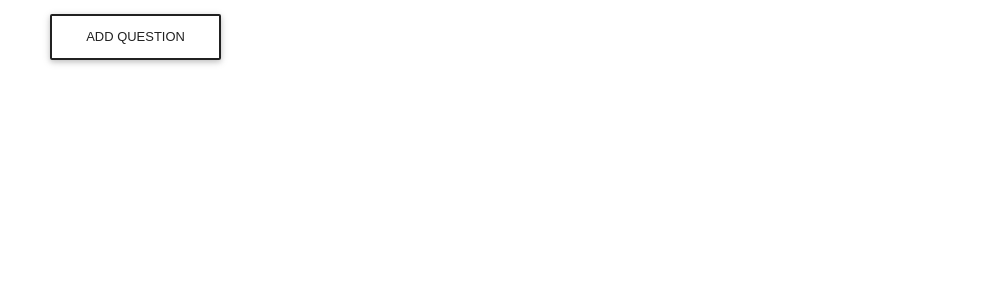
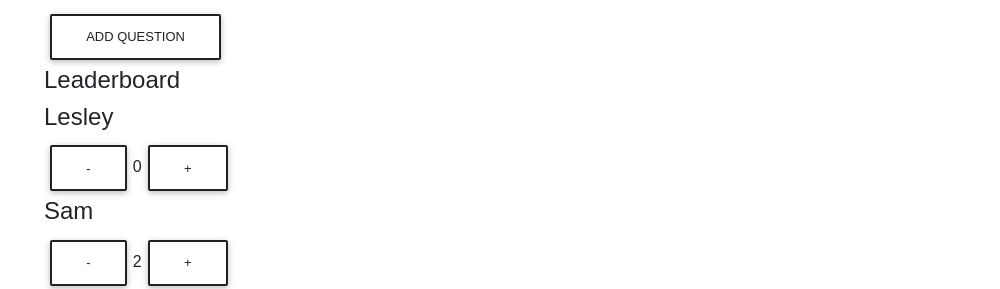
Before and after one commit to lezzles11/React-Practice, a React (Create React App) app: page / in a window 1280 px wide. Shown: the part 548-837 px from the top of the page, without its empty margins (41-1041 px from the left). Before the commit the page ends 800 px from the top, so only its background shows below. Built offline with nearby package versions, Linux system fonts and the light colour scheme; a web font is replaced by a local one.

Commit message:
done with leaderboard

```diff
--- a/src/App.js
+++ b/src/App.js
@@ -2,6 +2,7 @@ import "./styles/style.css";
 import ReactDocumentationIndex from "./exercises/documentation/0_ReactDocumentationIndex";
 import WeeklyAssignmentOne from "./exercises/work/01_WeeklyAssignmentOne";
 import Questioner from "./exercises/work/02_Questioner";
+import Leaderboard from "./exercises/work/03_Leaderboard";
 function AddAndRender() {
   return (
     <div>
@@ -19,6 +20,7 @@ function App() {
       <ReactDocumentationIndex />
       <WeeklyAssignmentOne />
       <Questioner />
+      <Leaderboard />
     </div>
   );
 }
--- /dev/null
+++ b/src/exercises/work/03_Leaderboard.js
@@ -0,0 +1,119 @@
+import React from "react";
+
+class Counter extends React.Component {
+  render() {
+    return (
+      <div>
+        <h4>{this.props.name}</h4>
+        <button
+          onClick={this.props.decrement}
+          type="button"
+          className="btn btn-outline-dark waves-effect"
+        >
+          -
+        </button>
+        {this.props.count}
+        <button
+          onClick={this.props.increment}
+          type="button"
+          className="btn btn-outline-dark waves-effect"
+        >
+          +
+        </button>
+      </div>
+    );
+  }
+}
+function compareValues(key, order = "asc") {
+  return function innerSort(a, b) {
+    if (!a.hasOwnProperty(key) || !b.hasOwnProperty(key)) {
+      // property doesn't exist on either object
+      return 0;
+    }
+
+    const varA =
+      typeof a[key] === "string"
+        ? a[key].toUpperCase()
+        : a[key];
+    const varB =
+      typeof b[key] === "string"
+        ? b[key].toUpperCase()
+        : b[key];
+
+    let comparison = 0;
+    if (varA > varB) {
+      comparison = 1;
+    } else if (varA < varB) {
+      comparison = -1;
+    }
+    return order === "desc" ? comparison * -1 : comparison;
+  };
+}
+
+export default class Leaderboard extends React.Component {
+  constructor(props) {
+    super(props);
+    this.state = {
+      counters: [
+        {
+          name: "Lesley",
+          count: 0,
+        },
+        {
+          name: "Sam",
+          count: 2,
+        },
+      ],
+    };
+  }
+  handleClickPlus(i) {
+    let newObj = {
+      ...this.state.counters[i],
+      count: this.state.counters[i].count + 1,
+    };
+    let newArray = [...this.state.counters]; // construct a new array instead of mutating this.state.counters (immutability !!!!)
+    newArray[i] = newObj;
+
+    newArray = newArray.sort(
+      compareValues("count", "desc")
+    );
+    console.log("New Array: ", newArray);
+    this.setState({
+      counters: newArray,
+    });
+  }
+  handleClickMinus(i) {
+    let newObj = {
+      ...this.state.counters[i],
+      count: this.state.counters[i].count - 1,
+    };
+    let newArray = [...this.state.counters];
+    console.log(newArray);
+    newArray[i] = newObj;
+
+    newArray = newArray.sort(
+      compareValues("count", "desc")
+    );
+
+    console.log("New Array: ", newArray);
+    this.setState({
+      counters: newArray,
+    });
+  }
+  render() {
+    return (
+      <div>
+        <h4>Leaderboard</h4>
+        {this.state.counters.map((counter, index) => (
+          <Counter
+            count={counter.count}
+            name={counter.name}
+            key={index}
+            increment={() => this.handleClickPlus(index)}
+            decrement={() => this.handleClickMinus(index)}
+          />
+        ))}
+      </div>
+    );
+  }
+}
```
